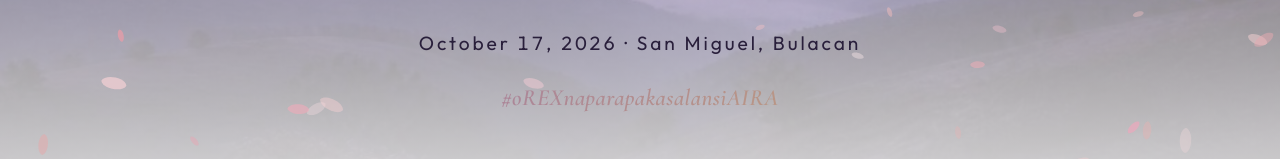
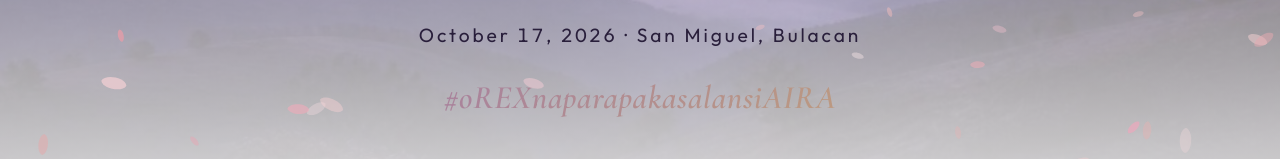
Before and after one commit to Adiciao/aira-and-rex-wedding, a React (Vite) app: page / in a window 1280 px wide. Shown: the part 459-618 px from the top of the page. Built offline with nearby package versions, Linux system fonts and the light colour scheme; no server answers; the database is empty.

Commit message:
feat(hero): increase hashtag font size and weight for higher visibility

```diff
--- a/src/components/Hero.jsx
+++ b/src/components/Hero.jsx
@@ -153,8 +153,8 @@ export default function Hero() {
         <p className="hero-hashtag" style={{
           fontFamily: 'var(--ff-serif)',
           fontStyle: 'italic',
-          fontSize: 'clamp(1rem, 2.5vw, 1.45rem)',
-          fontWeight: 600,
+          fontSize: 'clamp(1.35rem, 3.5vw, 2.05rem)',
+          fontWeight: 700,
           background: 'linear-gradient(135deg, #9B72B0, #c9a96e)',
           WebkitBackgroundClip: 'text',
           WebkitTextFillColor: 'transparent',
```
